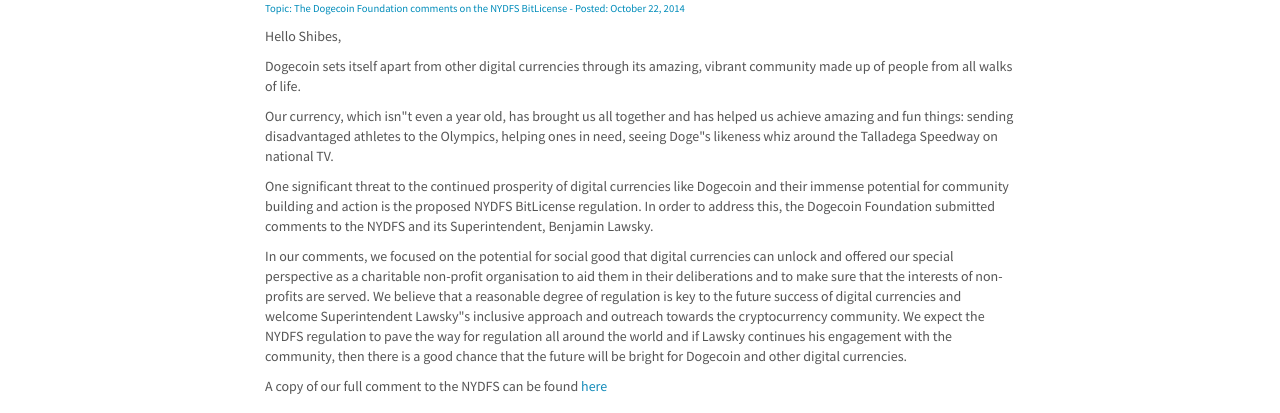
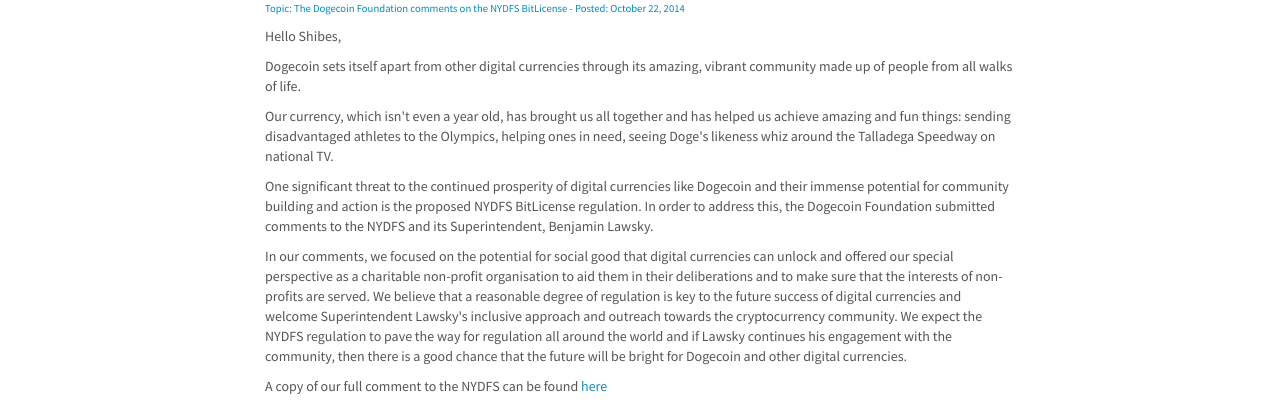
Before and after one commit to dogecoinfoundation/old-website, a Jekyll site: the page built from _posts/2014-10-22-foundation_nydfs_bitlicense_comments.md, in a window 1280 px wide. Shown: the part 359-772 px from the top of the page. Built offline with Jekyll 4.4.1, drawn with Linux system fonts in a browser that asks for light colours; nearby versions of some CDN libraries; comment, search, counter and statistics services are not loaded; some of the changed lines change nothing that is shown.

Commit message:
markup fix

```diff
--- a/_posts/2014-10-22-foundation_nydfs_bitlicense_comments.md
+++ b/_posts/2014-10-22-foundation_nydfs_bitlicense_comments.md
@@ -8,10 +8,10 @@
 
 Dogecoin sets itself apart from other digital currencies through its amazing, vibrant community made up of people from all walks of life.
 
-Our currency, which isn&quot;t even a year old, has brought us all together and has helped us achieve amazing and fun things: sending disadvantaged athletes to the Olympics, helping ones in need, seeing Doge&quot;s likeness whiz around the Talladega Speedway on national TV.
+Our currency, which isn&apos;t even a year old, has brought us all together and has helped us achieve amazing and fun things: sending disadvantaged athletes to the Olympics, helping ones in need, seeing Doge&apos;s likeness whiz around the Talladega Speedway on national TV.
 
 One significant threat to the continued prosperity of digital currencies like Dogecoin and their immense potential for community building and action is the proposed NYDFS BitLicense regulation. In order to address this, the Dogecoin Foundation submitted comments to the NYDFS and its Superintendent, Benjamin Lawsky.
 
-In our comments, we focused on the potential for social good that digital currencies can unlock and offered our special perspective as a charitable non-profit organisation to aid them in their deliberations and to make sure that the interests of non-profits are served. We believe that a reasonable degree of regulation is key to the future success of digital currencies and welcome Superintendent Lawsky&quot;s inclusive approach and outreach towards the cryptocurrency community. We expect the NYDFS regulation to pave the way for regulation all around the world and if Lawsky continues his engagement with the community, then there is a good chance that the future will be bright for Dogecoin and other digital currencies.
+In our comments, we focused on the potential for social good that digital currencies can unlock and offered our special perspective as a charitable non-profit organisation to aid them in their deliberations and to make sure that the interests of non-profits are served. We believe that a reasonable degree of regulation is key to the future success of digital currencies and welcome Superintendent Lawsky&apos;s inclusive approach and outreach towards the cryptocurrency community. We expect the NYDFS regulation to pave the way for regulation all around the world and if Lawsky continues his engagement with the community, then there is a good chance that the future will be bright for Dogecoin and other digital currencies.
 
 A copy of our full comment to the NYDFS can be found [here](http://foundation.dogecoin.com/resources/20141021-Foundation-Re-DFS-29-14-00015-P.pdf)
```
